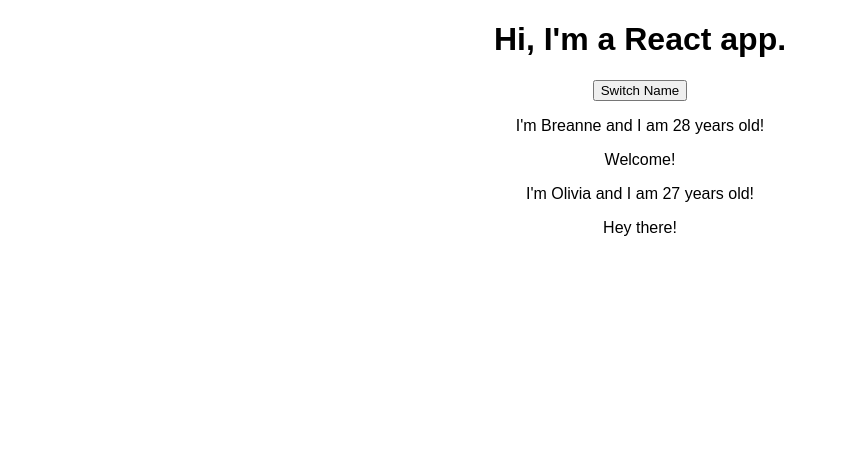
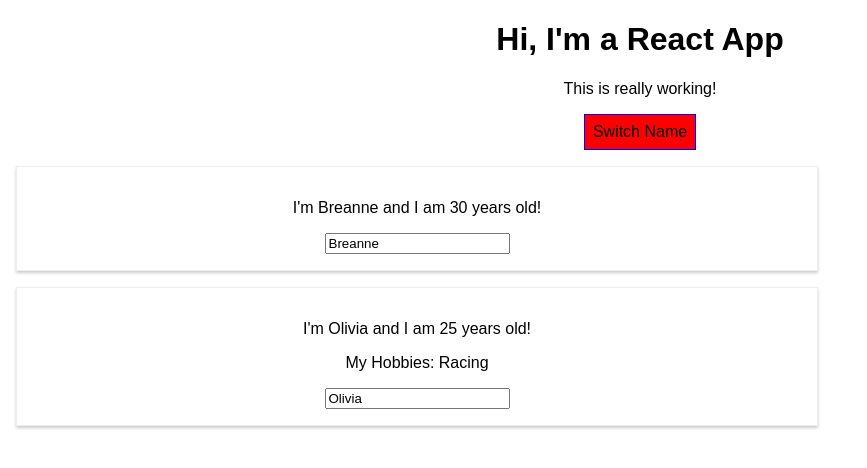
Before and after one commit to oliviakg/my-react-app, a React (Create React App) app: page / in a window 1280 px wide. Shown: the top 468 px of the page, without its empty margins (0-867 px from the left). Built offline with nearby package versions, Linux system fonts and the light colour scheme.

Commit message:
input / output

```diff
--- a/src/App.js
+++ b/src/App.js
@@ -1,43 +1,61 @@
-import React, { useState } from 'react';
-import Person from './Person/Person'
+import React, { Component } from 'react';
 import './App.css';
+import Person from './Person/Person';
 
-// functional component
-const app = (props) => {
-  // manages state
-  const [personsState, setPersonsState] = useState(
-    {
+class App extends Component {
+  state = {
     persons: [
-        { name: "Breanne", age: "28" },
-        { name: "Olivia", age: "27" }
+      { name: 'Breanne', age: 30 },
+      { name: 'Olivia', age: 25 },
     ],
-    });
+    otherState: 'some other value'
+  }
 
-    const [otherState] = useState(
-      {
-        otherState: 'Hey there!'
-      });
-
-  // handles events
-  const switchNameHandler = () => {
-    console.log('Was clicked!');
-    setPersonsState({
+  switchNameHandler = (newName) => {
+    this.setState({
       persons: [
-        { name: "Breanne", age: "30" },
-        { name: "Diane", age: "54" }
+        { name: newName, age: 60 },
+        { name: 'Eugene', age: 3 },
       ]
     })
-  };
+  }
 
+  nameChangedHandler = (event) => {
+    this.setState({
+      persons: [
+        { name: event.target.value, age: 60 },
+        { name: 'Eugene', age: 3 },
+      ]
+    })
+  }
+
+  render() {
+
+    const style = {
+      backgroundColor: 'red',
+      font: 'inherit',
+      border: '1px solid blue',
+      padding: '8px',
+      cursor: 'pointer'
+    }
     return (
       <div className="App">
-      <h1>Hi, I'm a React app.</h1>
-      <button onClick={switchNameHandler}>Switch Name</button>
-      <Person name={personsState.persons[0].name} age={personsState.persons[0].age}>Welcome!</Person>
-      <Person name={personsState.persons[1].name} age={personsState.persons[1].age} />
-      <p>{otherState.otherState}</p>
+        <h1>Hi, I'm a React App</h1>
+        <p>This is really working!</p>
+        <button style={style} onClick={() => this.switchNameHandler('Grace!!')}>Switch Name</button>
+        <Person
+          name={this.state.persons[0].name}
+          age={this.state.persons[0].age}
+          click={this.switchNameHandler}
+          changed={this.nameChangedHandler} />
+        <Person
+          name={this.state.persons[1].name}
+          age={this.state.persons[1].age}
+          click={this.switchNameHandler.bind(this, 'Charlotte!')}
+        >My Hobbies: Racing</Person>
       </div>
     );
   }
+}
 
-export default app;
+export default App;
--- /dev/null
+++ b/src/Person/Person.css
@@ -0,0 +1,8 @@
+.Person {
+    width: 60%;
+    margin: 16px;
+    border: 1px solid #eee;
+    box-shadow: 0 2px 3px #ccc;
+    padding: 16px;
+    text-align: center;
+}
--- a/src/Person/Person.js
+++ b/src/Person/Person.js
@@ -1,12 +1,14 @@
 import React from 'react';
+import './Person.css';
 
 const person = (props) => {
     return (
-        <div>
-            <p>I'm {props.name} and I am {props.age} years old!</p>
+        <div className="Person">
+            <p onClick={props.click}>I'm {props.name} and I am {props.age} years old!</p>
             <p>{props.children}</p>
+            <input type="text" onChange={props.changed} value={props.name}></input>
         </div>
     )
-}
+};
 
 export default person;
```
Lines whose indentation alone changed are shown as unchanged.
